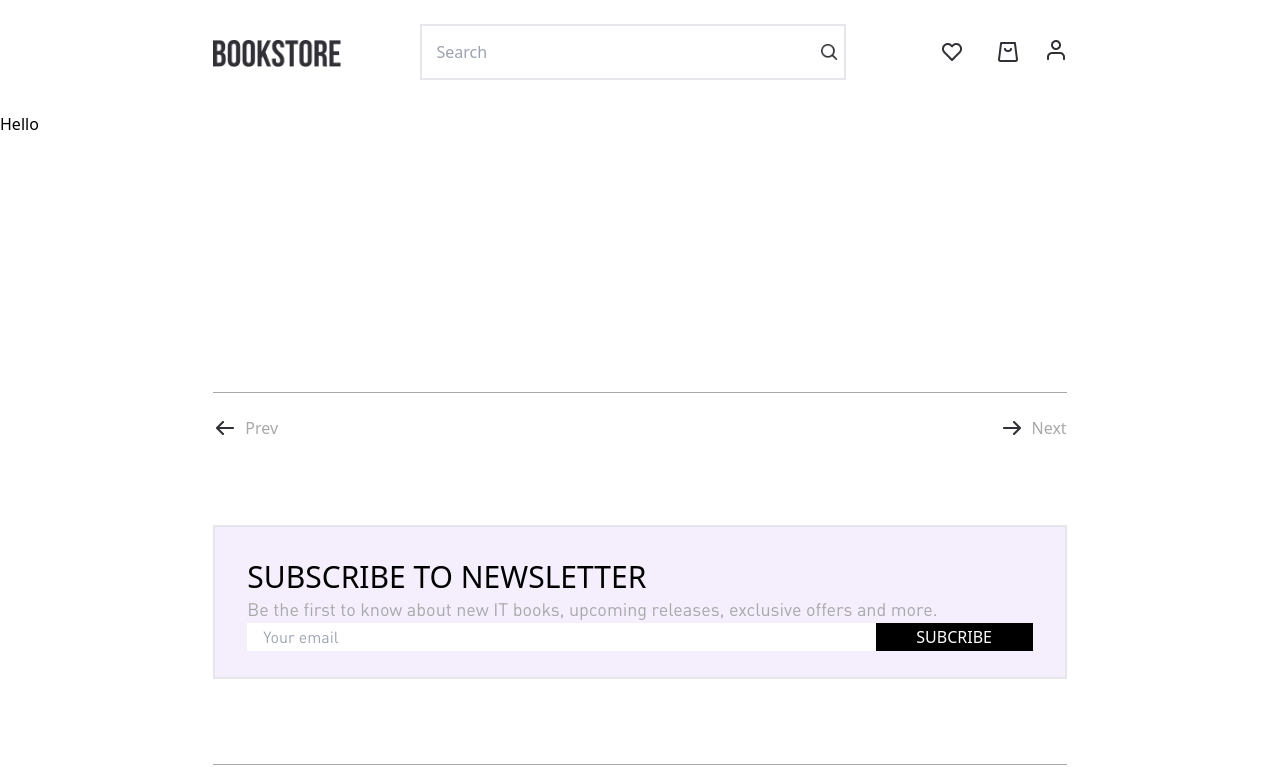
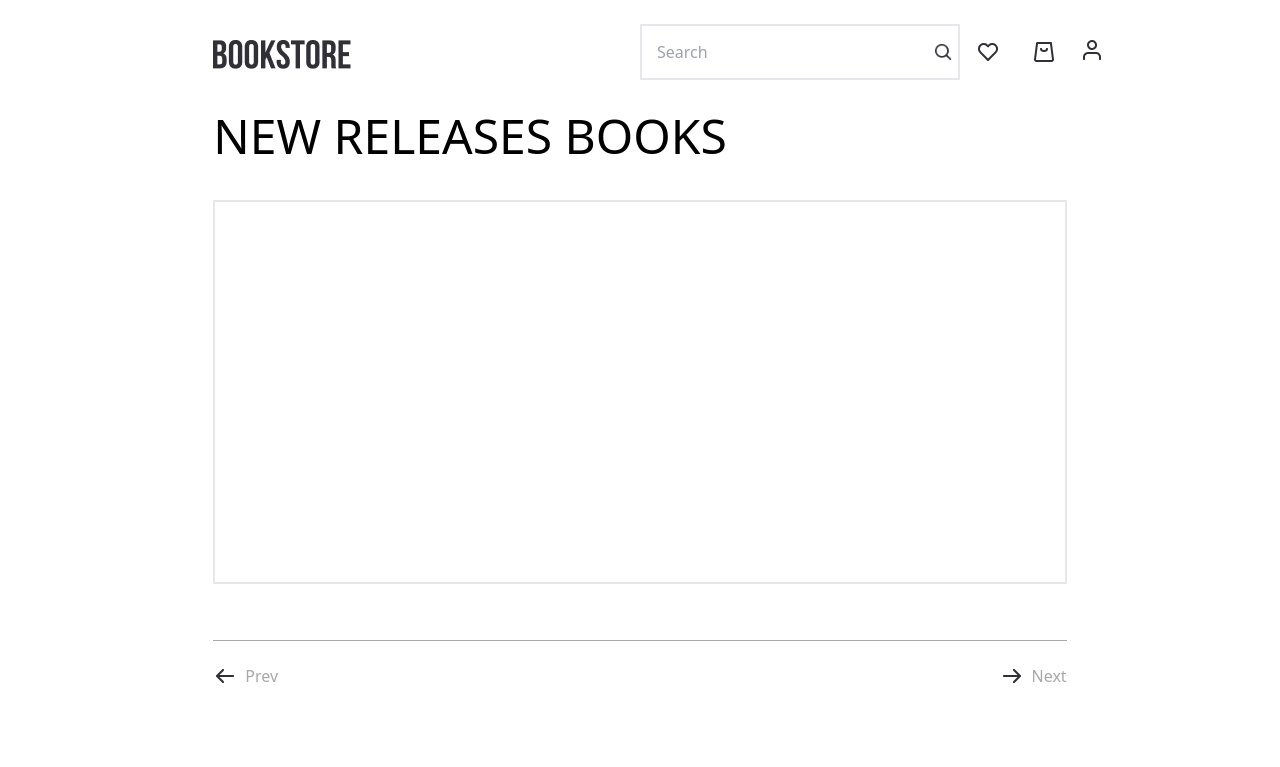
Before and after one commit to YuriBY/diplom-React, a React (Vite) app: page / in a window 1280 px wide. Shown: the top 767 px of the page. Built offline with nearby package versions, Linux system fonts and the light colour scheme.

Commit message:
process of adding books

```diff
--- /dev/null
+++ b/src/components/Books/books.tsx
@@ -0,0 +1,5 @@
+export const Books = () => {
+    return (
+        <div className=" w-4/6 h-96 mt-12 mb-20 border-2 border-solid m-auto"></div>
+    )
+}
--- a/src/components/Header/header.tsx
+++ b/src/components/Header/header.tsx
@@ -8,7 +8,7 @@ export const Header = () => {
   return (
     <>
       <div className="flex flex-row justify-between w-4/6 h-28 m-auto ">
-        <div className="w-32 h-7 py-10">
+        <div className="w-4/6 h-7 py-10">
           <img src={bookstore} alt="" className="" />
         </div>
         <div className="w-6/12 h-14 my-6 flex">
--- /dev/null
+++ b/src/components/Title/title.tsx
@@ -0,0 +1,9 @@
+interface TitleProps {
+    text: string;
+}
+
+export const Title = (props: TitleProps) => {
+    return (
+        <div className=" uppercase font-bebas-700 text-5xl w-4/6 h-10 m-auto">{props.text}</div>
+    )
+}
--- a/src/pages/Homepage.tsx
+++ b/src/pages/Homepage.tsx
@@ -1,7 +1,11 @@
+import { Books } from "../components/Books/books";
+import { Title } from "../components/Title/title";
+
 export const Homepage = () => {
   return (
     <>
-      <div>Hello</div>
+      <Title text="New Releases Books"/>
+      <Books/>
     </>
   );
 };
```
